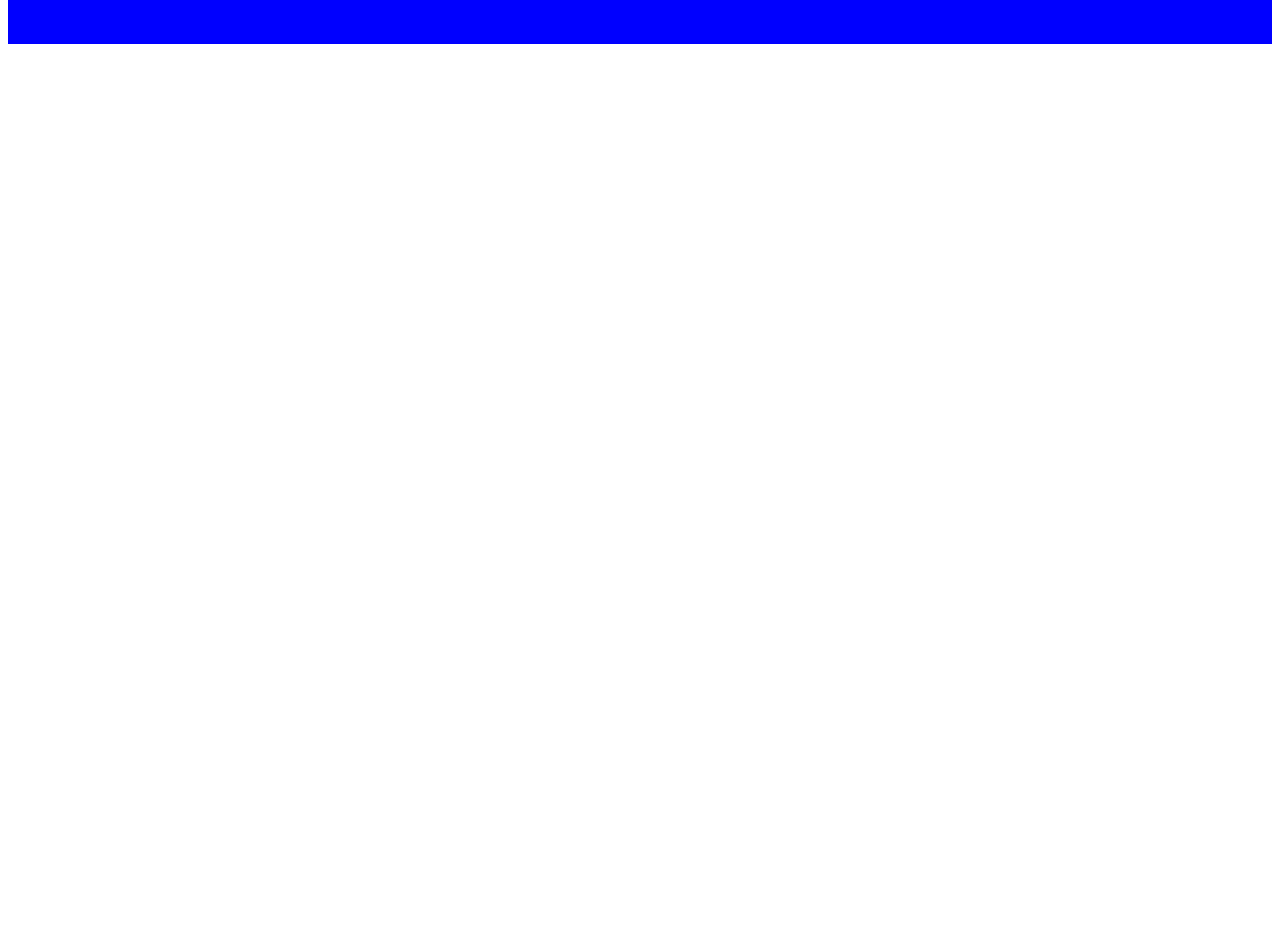
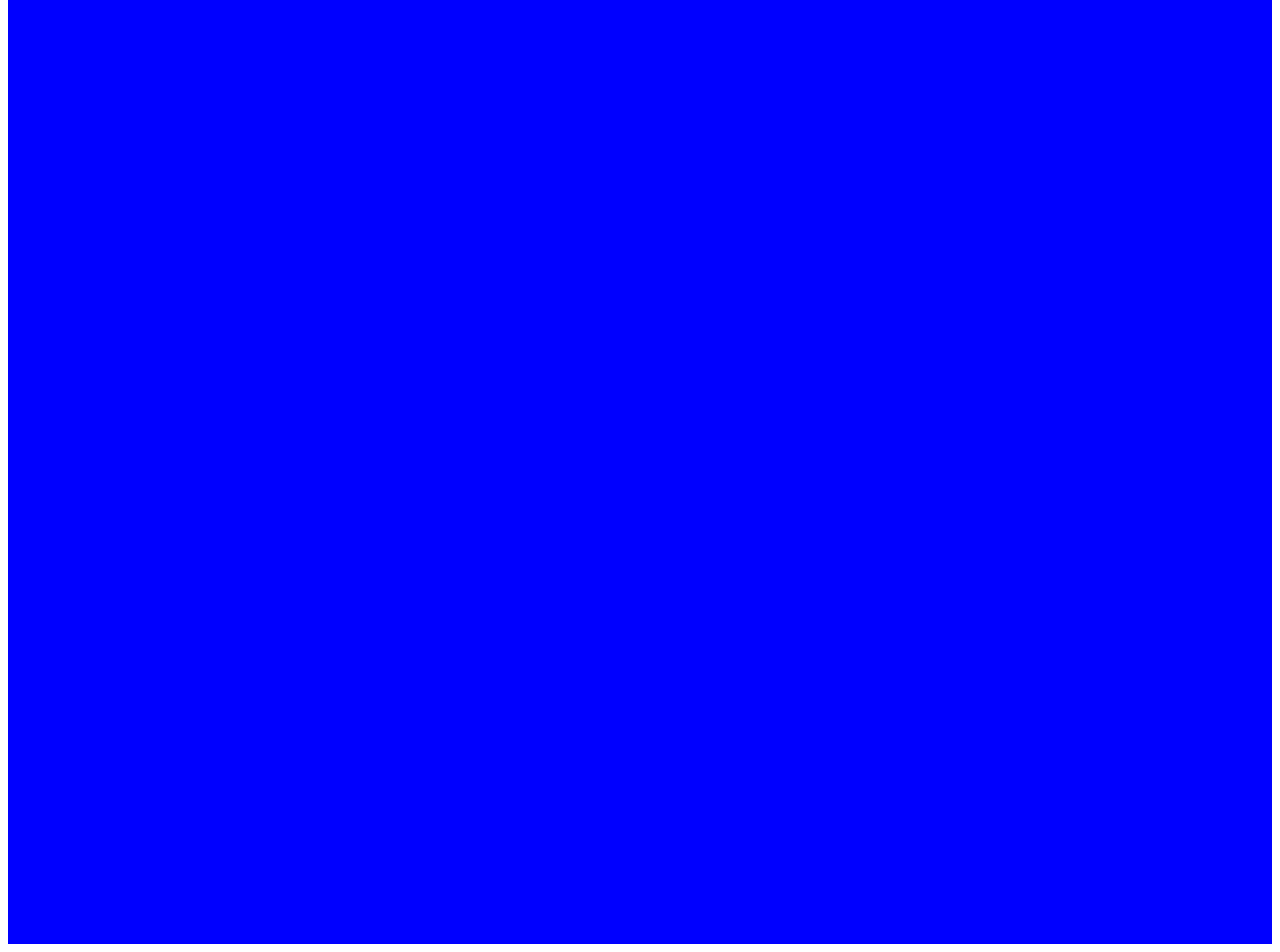
Before and after one commit to Pfat8equalsD/MemeIt, a React (Create React App) app in the folder frontend/: page / in a window 1280 px wide. Shown: the part 606-1558 px from the top of the page. Before the commit the page ends 800 px from the top, so only its background shows below. Built offline with nearby package versions, Linux system fonts and the light colour scheme.

Commit message:
Fixed navbar hover and added fodder to test

```diff
--- a/frontend/src/App.js
+++ b/frontend/src/App.js
@@ -11,6 +11,9 @@ function App() {
 
 		</div>
     <div className="fodder"></div>
+    <div className="fodder"></div>
+    <div className="fodder"></div>
+    <div className="fodder"></div>
     </>
   )
 }
--- a/frontend/src/Navbar.css
+++ b/frontend/src/Navbar.css
@@ -1,5 +1,5 @@
 .navbar{
-	position: absolute;
+	position: fixed;
 	width: 100%;
 	height: 100px;
 	left: 0px;
```
